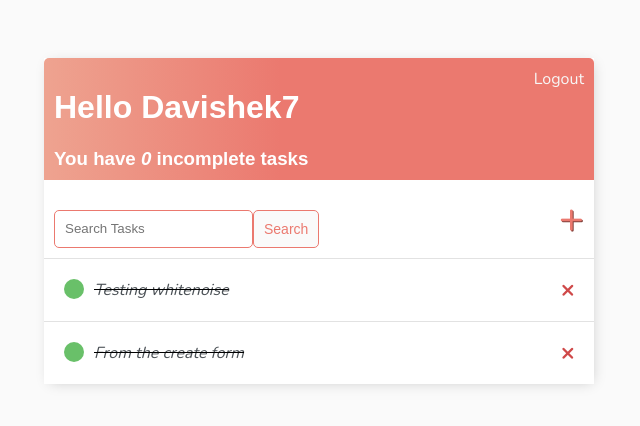
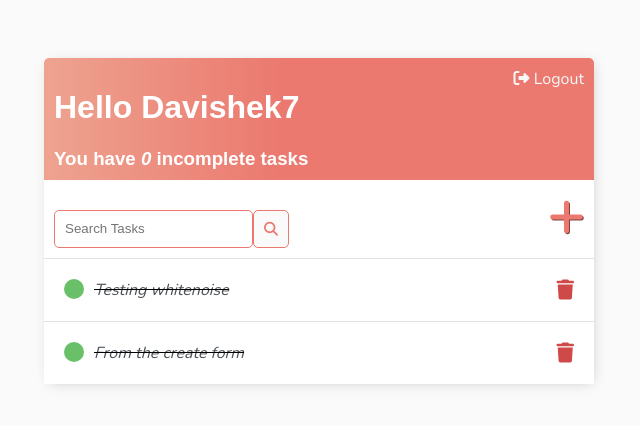
Before and after one commit to davishek7/TaskTracker, a Django app: page / in a window 1280 px wide. Shown: the top 426 px of the page, without its empty margins (321-961 px from the left). Run offline with Django 3.2, Linux system fonts and the light colour scheme; a user stored in the database is signed in; data comes from the database, SQL or seed files in the repository; both versions use the stored data as it was after the commit; some libraries are stand-ins or nearby versions.

Commit message:
Some fixes

```diff
--- a/base/templates/base/main.html
+++ b/base/templates/base/main.html
@@ -7,6 +7,7 @@
         <title>Task Tracker</title>
         	<link rel="preconnect" href="https://fonts.gstatic.com">
 <link href="https://fonts.googleapis.com/css2?family=Nunito:wght@200&display=swap" rel="stylesheet">
+<script src="https://kit.fontawesome.com/cc52db2e78.js" crossorigin="anonymous"></script>
         <link rel="stylesheet" href="css/style.css">
         <style>
 		body{
@@ -76,7 +77,7 @@
 				text-decoration: none;
 				font-weight: 900;
 				color: #cf4949;
-				font-size: 22px;
+				font-size: 20px;
 				line-height: 0;
 			}
 			#search-add-wrapper{
@@ -88,7 +89,7 @@
 			#add-link{
 				color: #EB796F;
 				text-decoration: none;
-				font-size: 42px;
+				font-size: 40px;
 				text-shadow: 1px 1px #81413b;
 			}
 			input[type=text],
--- a/base/templates/base/task_list.html
+++ b/base/templates/base/task_list.html
@@ -7,7 +7,7 @@
 		<h3 style="margin:0;">You have <i>{{count}}</i> incomplete task{{count|pluralize}}</h3>
 	</div>
 	{% if request.user.is_authenticated %}
-	<a href="{% url 'logout' %}">Logout</a>
+	<a href="{% url 'logout' %}"><i class="fas fa-sign-out-alt"></i>&#32;Logout</a>
 {% endif %}
 </div>
 
@@ -15,9 +15,9 @@
 
 <form method="GET" style="margin-top: 20px;display: flex;">
 	<input type="text" name="search-area" placeholder="Search Tasks" value="{{search_input}}">
-	<input class='button' type="submit" value="Search">
+	<button class='button'><i class="fas fa-search"></i></button>
 </form>
-<a id="add-link" href="{% url 'task-create' %}">&#x2b;</a>
+<a id="add-link" href="{% url 'task-create' %}"><i class="fas fa-plus"></i></a>
 </div>
 
 <div class='task-items-wrapper'>
@@ -29,13 +29,13 @@
 					<div class="task-complete-icon"></div>
 					<i><s><a href="{% url 'task-update' task.id %}">{{task.title}}</a></s></i>
 				</div>
-				<a class="delete-link" href="{% url 'task-delete' task.id %}">&#215;</a>
+				<a class="delete-link" href="{% url 'task-delete' task.id %}"><i class="fas fa-trash"></i></a>
 				{% else %}
 				<div class="task-title">
 					<div class="task-incomplete-icon"></div>
 					<a href="{% url 'task-update' task.id %}">{{task.title}}</a>
 				</div>
-				<a class="delete-link" href="{% url 'task-delete' task.id %}">&#215;</a>
+				<a class="delete-link" href="{% url 'task-delete' task.id %}"><i class="fas fa-trash"></i></a>
 			{% endif %}
 
 		</div>
--- a/base/views.py
+++ b/base/views.py
@@ -65,8 +65,12 @@ class TaskCreate(LoginRequiredMixin,CreateView):
 
 class TaskUpdate(LoginRequiredMixin,UpdateView):
 	model=Task
-	fields='__all__'
+	fields=['title','description','complete']
 	success_url=reverse_lazy('tasks')
+
+	def form_valid(self,form):
+		form.instance.user=self.request.user
+		return super(TaskCreate,self).form_valid(form)
 
 class TaskDelete(LoginRequiredMixin,DeleteView):
 	model=Task
```
Also changed, not shown: db.sqlite3.
